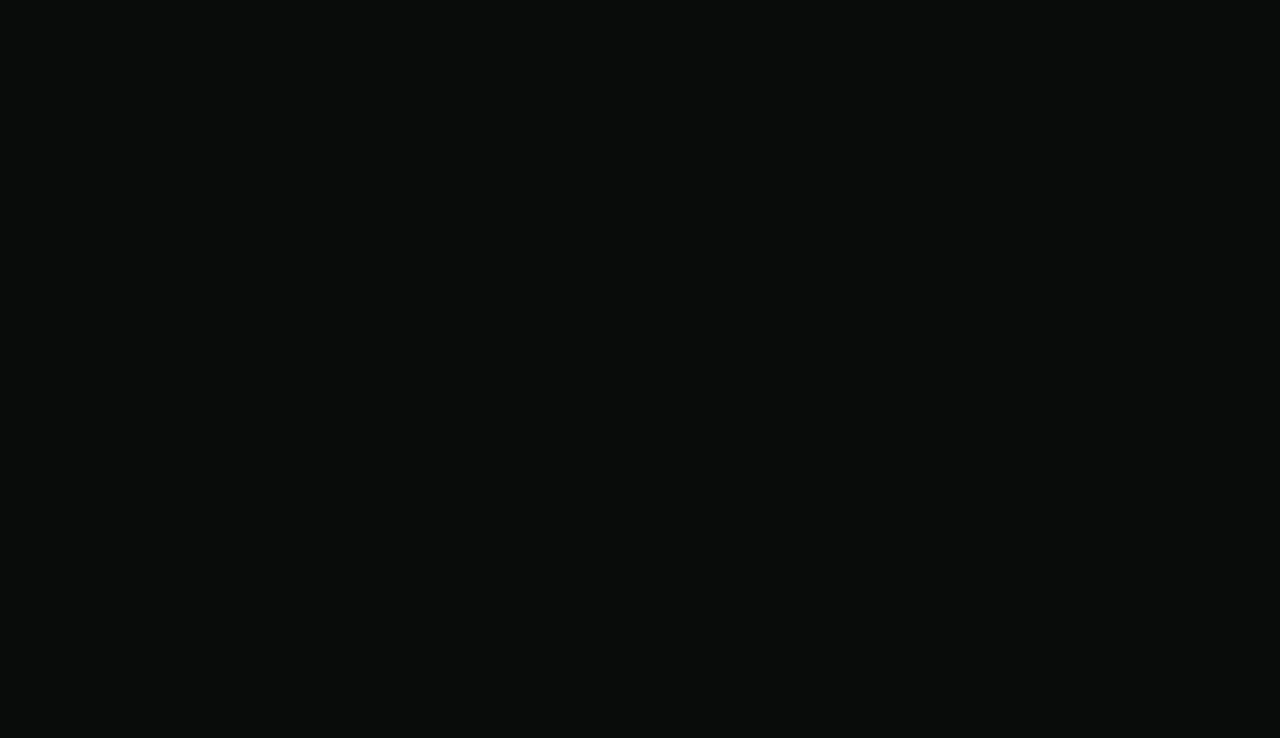
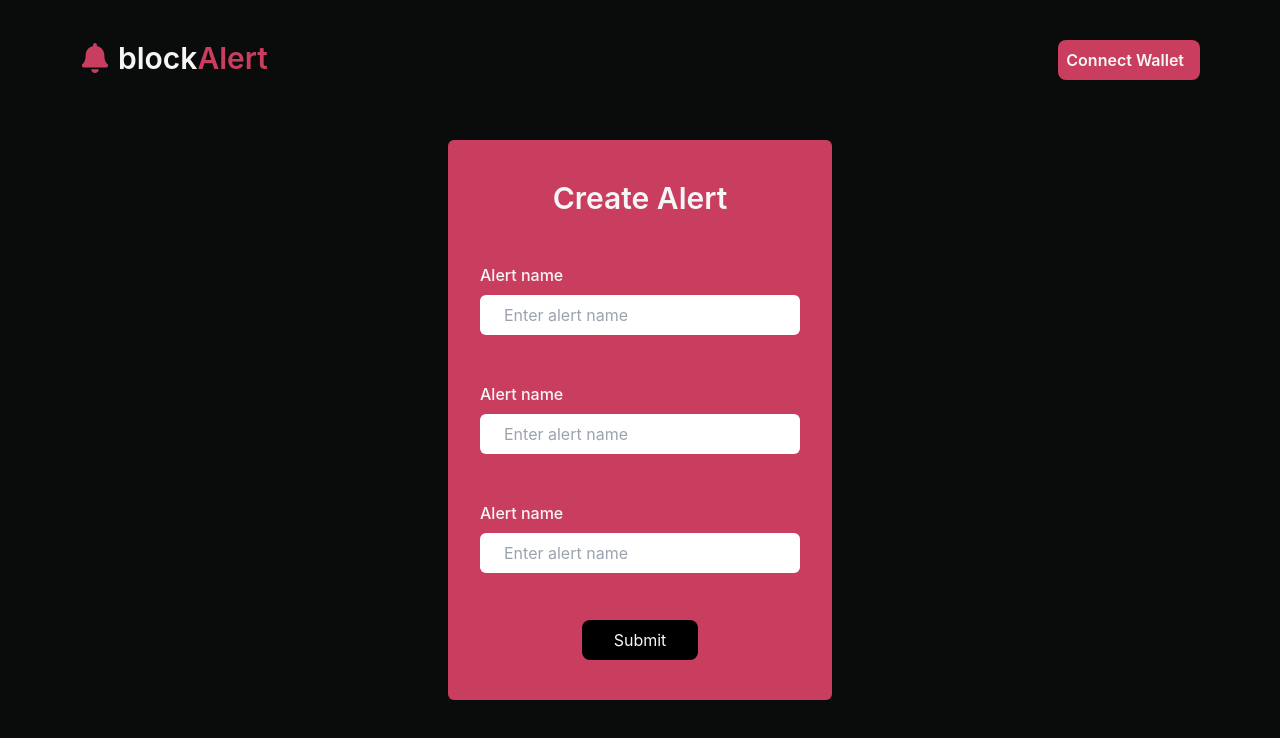
Before and after one commit to Block-Alerts-ETH-India/frontend, a React (Create React App) app: page /create-alert in a window 1280 px wide. Before the commit this address had no page. Shown: the top 738 px of the page. Built offline with nearby package versions, Linux system fonts and the light colour scheme.

Commit message:
create alert page

```diff
--- a/package.json
+++ b/package.json
@@ -3,6 +3,9 @@
   "version": "0.1.0",
   "private": true,
   "dependencies": {
+    "@emotion/react": "^11.10.5",
+    "@emotion/styled": "^11.10.5",
+    "@mui/material": "^5.10.16",
     "@testing-library/jest-dom": "^5.16.5",
     "@testing-library/react": "^13.4.0",
     "@testing-library/user-event": "^13.5.0",
--- a/src/App.js
+++ b/src/App.js
@@ -3,6 +3,7 @@ import AuthenticatedPage from './pages/AuthenticatedPage';
 import Home from './pages/Home';
 import Auth from './pages/Auth';
 import { BrowserRouter, Routes, Route } from 'react-router-dom'
+import CreateAlert from './pages/CreateAlert';
 
 
 function App() {
@@ -12,7 +13,7 @@ function App() {
       <Routes>
       <Route path='/' element={<Home/>}></Route>
       <Route path='/started' element={<AuthenticatedPage/>}></Route>
-
+      <Route path="/create-alert" element={<CreateAlert/>}></Route>
 
       </Routes>
     </div>
--- a/src/pages/AuthenticatedPage.jsx
+++ b/src/pages/AuthenticatedPage.jsx
@@ -3,6 +3,7 @@ import Header from "../components/Header";
 import "../styles/AuthenticatedPage.scss";
 import Button from "../components/Button";
 import "../styles/Button.scss";
+import { Link } from 'react-router-dom'
 // import "../styles/ModalPop.scss"
 import {Modal } from 'antd';
 
@@ -26,21 +27,25 @@ const AuthenticatedPage = () => {
       </Modal>
 
       <div className="text-center flex justify-around items-center mt-20  flex-wrap">
-        <a onClick={showModal} href="#">
+        {/* <a onClick={showModal} href="#"> */}
           <div className="auth-box ">
             <img
               src="https://upload.wikimedia.org/wikipedia/commons/4/47/PNG_transparency_demonstration_1.png"
               alt=""
               srcset=""
             />
-            <div className="btn-bottom">
-              <Button
+
+             <Link to="/create-alert">
+             <div className="btn-bottom">
+             <Button
                 customClass={"absolute text-center btn-border"}
                 text={"Create Alert"}
               ></Button>
-            </div>
+               </div>
+             </Link>
+
           </div>
-        </a>
+        {/* </a> */}
         <div className="auth-box ">
           <img
             src="https://upload.wikimedia.org/wikipedia/commons/4/47/PNG_transparency_demonstration_1.png"
--- /dev/null
+++ b/src/pages/CreateAlert.jsx
@@ -0,0 +1,66 @@
+import React from 'react'
+import { useState } from 'react'
+import Header from '../components/Header'
+import '../styles/Create-alert.scss'
+
+const CreateAlert = () => {
+
+    const [name, setName] = useState('');
+    const [address, setAddress] = useState('');
+    const [slackhook, setSlackhook] = useState('');
+
+function handleSubmit(event) {
+        event.preventDefault();
+        console.log('name:', name);
+        console.log('address:', address);
+        console.log('slackhook:', slackhook);
+      }
+
+  return (
+<div>
+    <Header/>
+
+<div className='flex justify-center create-alert-wrapper'>
+
+
+
+<div className='flex justify-center items-center'>
+
+    <form action="" onSubmit={handleSubmit} className='flex flex-col justify-around items-center rounded-md py-4 form-wrapper'>
+
+        <p className='text-3xl font-semibold'>Create Alert</p>
+
+        <div>
+        <label className='text-md font-medium' >Alert name</label><br/>
+        <input type="text"  placeholder='Enter alert name' className='px-6 py-2 rounded-md mt-2'  value={name}
+          onChange={(e) => setName(e.target.value)}  />
+        </div>
+
+
+        <div>
+        <label className='text-md font-medium' >Alert name</label><br/>
+        <input type="text" placeholder='Enter alert name' className='px-6 py-2 rounded-md mt-2'  value={address}
+          onChange={(e) => setAddress(e.target.value)} />
+        </div>
+
+        <div>
+        <label className='text-md font-medium' >Alert name</label><br/>
+        <input type="text" placeholder='Enter alert name' className='px-6 py-2 rounded-md mt-2'  value={slackhook}
+          onChange={(e) => setSlackhook(e.target.value)} />
+        </div>
+
+       <button type='submit' className='bg-black py-2 px-8 rounded-lg' >Submit</button>
+
+    </form>
+
+</div>
+
+
+</div>
+
+
+</div>
+  )
+}
+
+export default CreateAlert
--- a/src/styles/AuthenticatedPage.scss
+++ b/src/styles/AuthenticatedPage.scss
@@ -21,8 +21,8 @@
 //     bottom: 0;
 // }
 .auth-box{
-    height: 434px;
-    width: 412px;
+    height: 300px;
+    width: 300px;
     background-color: var(--color-red);
     margin: 2px;
     border-radius: 15px;
--- /dev/null
+++ b/src/styles/Create-alert.scss
@@ -0,0 +1,19 @@
+.create-alert-wrapper{
+    height: 75vh;
+    // display: flex;
+    // justify-content: center;
+    // align-items: center;
+}
+
+
+.form-wrapper{
+    height: 70vh;
+    width: 30vw;
+    background-color:var(--color-red);
+
+    input{
+        width: 20rem;
+        outline: none;
+        color: rgb(94, 94, 94);
+    }
+}
```
Also changed, not shown: src/pages/ShowAlerts.jsx (added), src/styles/Form.scss (added), 1 other file (tests, documents, lock files or other folders).
